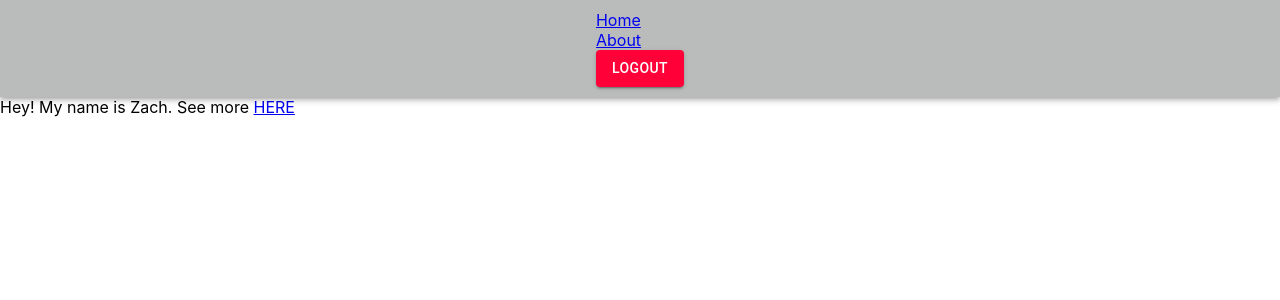
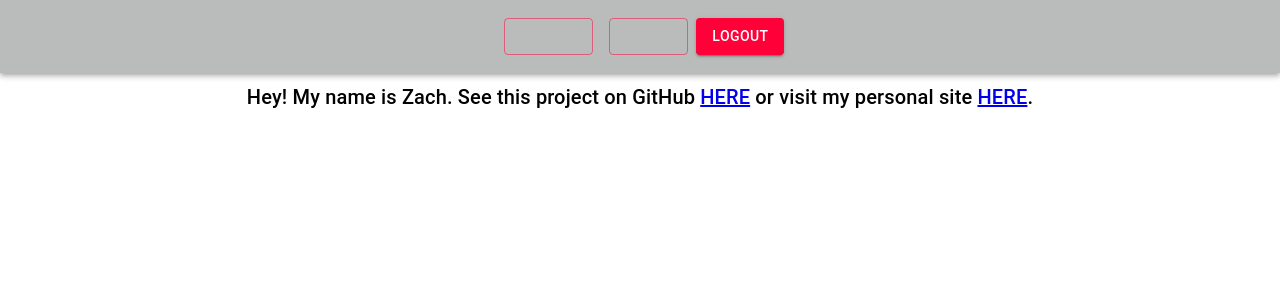
Before and after one commit to zheckert/legendary-weapon-generator, a React (Create React App) app in the folder client/: page /about in a window 1280 px wide. Shown: the top 300 px of the page. Built offline with nearby package versions, Linux system fonts and the light colour scheme; sample sign-in values are in the browser's storage.

Commit message:
I made some pretty sweeping changes, completely bypassing Auth and moving all its guts into AuthForm. It's sooooo close. Also finished styling. As soon as a user can correctly signup and login, we'll redploy

```diff
--- a/client/src/components/About.js
+++ b/client/src/components/About.js
@@ -1,9 +1,22 @@
 import React from "react"
+import Typography from "@material-ui/core/Typography"
+
+import { makeStyles } from "@material-ui/core/styles"
+
+const useStyles = makeStyles((theme) => ({
+	about: {
+        margin: theme.spacing(1),
+        textAlign: "center"
+	}
+}))
 
 export const About = () => {
+
+    const classes = useStyles()
+
     return(
-        <div>
-            Hey! My name is Zach. See more <a href="https://zachheckert.com/" rel="noopener noreferrer" target="_blank">HERE</a>
-        </div>
+        <Typography variant="h6" className={(classes.about)}>
+            Hey! My name is Zach. See this project on GitHub <a href="https://github.com/zheckert/legendary-weapon-generator" rel="noopener noreferrer" target="_blank"> HERE</a> or visit my personal site <a href="https://zachheckert.com/" rel="noopener noreferrer" target="_blank"> HERE</a>.
+        </Typography>
     )
 }
--- a/client/src/components/Current.js
+++ b/client/src/components/Current.js
@@ -1,11 +1,20 @@
 import React, { useContext } from "react"
 import { Context } from "./context/context"
 import { Button } from "@material-ui/core"
+import { makeStyles } from "@material-ui/core/styles"
+
+const useStyles = makeStyles((theme) => ({
+    buttonStyler: {
+        margin: theme.spacing(1)
+	}
+}))
 
 export const Current = () => {
     const {weapon, generator, addFavorites} = useContext(Context)
     const user = localStorage.getItem("user")
     const id = JSON.parse(user)._id
+
+    const classes = useStyles()
 
     return(
         <div className="centerClass">
@@ -16,7 +25,7 @@ export const Current = () => {
                 {weapon}
             </div>
             <div className="headerClass">
-                <Button variant="contained" color="secondary" onClick={() => generator()}>Generate</Button>
+                <Button variant="contained" color="secondary" className={(classes.buttonStyler)} onClick={() => generator()}>Generate</Button>
                 <Button variant="outlined" color="secondary" onClick={() => addFavorites(weapon, id)}>Save to Favorites</Button>
             </div>
         </div>
--- a/client/src/components/Navbar.js
+++ b/client/src/components/Navbar.js
@@ -1,21 +1,22 @@
 import React, { useContext } from "react"
 import { UserContext } from "../components/context/UserProvider"
-
-import { Link } from "react-router-dom"
+import { Link } from '@material-ui/core';
 import { Button } from "@material-ui/core"
 
 import AppBar from "@material-ui/core/AppBar"
-
 
 import { makeStyles } from "@material-ui/core/styles"
 
 const useStyles = makeStyles((theme) => ({
 	appBar: {
 		display: "flex",
-		flexDirection: "column",
+		flexDirection: "row",
 		alignItems: "center",
-		justifyContent: "flex-end",
+		justifyContent: "center",
         padding: theme.spacing(1.25)
+	},
+    buttonStyler: {
+        margin: theme.spacing(1)
 	}
 }))
 
@@ -28,12 +29,12 @@ export const Navbar = () => {
     return(
         <AppBar position="sticky"  className={(classes.appBar)}>
             <div>
-                <div>
-                    <Link to="/">Home</Link>
-                </div>
-                <div>
-                    <Link to="/about">About</Link>
-                </div>
+                <Button variant="outlined" color="secondary" href="/" component={Link} className={(classes.buttonStyler)}>
+                    Profile
+                </Button>
+                <Button variant="outlined" color="secondary" href="/about" component={Link} className={(classes.buttonStyler)}>
+                    About
+                </Button>
                 <Button variant="contained" color="secondary" onClick={() => logout()}>Logout</Button>
             </div>
         </AppBar>
--- a/client/src/components/authentication/Auth.js
+++ b/client/src/components/authentication/Auth.js
@@ -8,7 +8,7 @@ export const Auth = () => {
     const[inputs, setInputs] = useState(initialInputs)
     const[toggle, setToggle] = useState(false)
 
-    const { signup, login, errorMessage, removeAuthError } = useContext(UserContext)
+    const { signup, login } = useContext(UserContext)
 
     const handleChange = (e) => {
         const {name, value} = e.target
@@ -28,12 +28,8 @@ export const Auth = () => {
         login(inputs)
     }
 
-    const toggleForm = () => {
-        setToggle(prev => !prev)
-        removeAuthError()
-    }
+    return(
 
-    return(
         <div>
             {toggle ?
                 <>
@@ -41,10 +37,7 @@ export const Auth = () => {
                         handleChange={handleChange}
                         handleSubmit={handleSignup}
                         inputs={inputs}
-                        buttonText="Sign Up"
-                        errorMessage={errorMessage}
                     />
-                    {/* <p onClick={toggleForm}>Already have an account?</p> */}
                 </>
             :
                 <>
@@ -52,10 +45,7 @@ export const Auth = () => {
                         handleChange={handleChange}
                         handleSubmit={handleLogin}
                         inputs={inputs}
-                        buttonText="Login"
-                        errorMessage={errorMessage}
                     />
-                    {/* <p onClick={toggleForm}>Don't have an account?</p> */}
                 </>
             }
         </div>
--- a/client/src/components/authentication/AuthForm.js
+++ b/client/src/components/authentication/AuthForm.js
@@ -13,21 +13,30 @@ const useStyles = makeStyles((theme) => ({
 		alignItems: "center",
 		justifyContent: "flex-end",
         padding: theme.spacing(1.25)
+	},
+    error: {
+        color: "#FF0038",
     }
 }))
 
+const initialInputs = { username: "", password: "" }
+
 export const AuthForm = (props) => {
-
+    const[inputs, setInputs] = useState(initialInputs)
     const[toggle, setToggle] = useState(false)
     const classes = useStyles()
 
     const { signup, login, errorMessage, removeAuthError } = useContext(UserContext)
 
+    const handleChange = (e) => {
+        const {name, value} = e.target
+        setInputs(prevInputs => ({
+            ...prevInputs,
+            [name]: value
+        }))
+    }
+
     const {
-        handleChange,
-        handleSubmit,
-        buttonText,
-        // errorMessage,
         inputs : {
             username,
             password
@@ -39,12 +48,19 @@ export const AuthForm = (props) => {
         removeAuthError()
     }
 
-    //style the error message, don't forget thank you
+    const handleSignup = (e) => {
+        e.preventDefault()
+        signup(inputs)
+    }
+
+    const handleLogin = (e) => {
+        e.preventDefault()
+        login(inputs)
+    }
 
     return(
-        <>
             <AppBar position="sticky" className={(classes.appBar)}>
-            <form onSubmit={handleSubmit}>
+                <form>
                     <input
                         type="text"
                         value={username}
@@ -59,8 +75,12 @@ export const AuthForm = (props) => {
                         onChange={handleChange}
                         placeholder="Password"
                     />
-                <Button variant="contained" color="secondary" type="submit">{ buttonText }</Button>
-                <p>{errorMessage}</p>
+                        {toggle ?
+                            <Button variant="contained" color="secondary" type="submit" onSubmit={() => handleSignup()}>Sign Up</Button>
+                                :
+                            <Button variant="contained" color="secondary" type="submit" onSubmit={() => handleLogin()}>Log In</Button>
+                        }
+                        <p className={(classes.error)}>{errorMessage}</p>
                 </form>
                 <div>
                     {toggle ?
@@ -70,7 +90,7 @@ export const AuthForm = (props) => {
                     }
                 </div>
             </AppBar>
-        </>
+
 
     )
 }
--- a/client/src/index.css
+++ b/client/src/index.css
@@ -54,6 +54,9 @@ code {
   border-radius: 2px;
   padding: 10px;
   font-size: 20px;
+  display: flex;
+  flex-direction: column;
+  align-content: space-around;
 }
 
 .publicClass {
@@ -85,9 +88,14 @@ code {
   }
   .gridClass{
     display: grid;
-    grid-template-columns: 33% 33% 33%;
+    grid-template-columns: 50% auto;
     grid-gap: 10px;
     justify-content: center;
     margin: 10px 10px 10px 10px;
   }
+  .headerClass {
+    display: flex;
+    justify-content: center;
+    font-size: smaller;
 }
+}
```
Also changed, not shown: 2 other files (tests, documents, lock files or other folders). Lines whose indentation alone changed are shown as unchanged.
